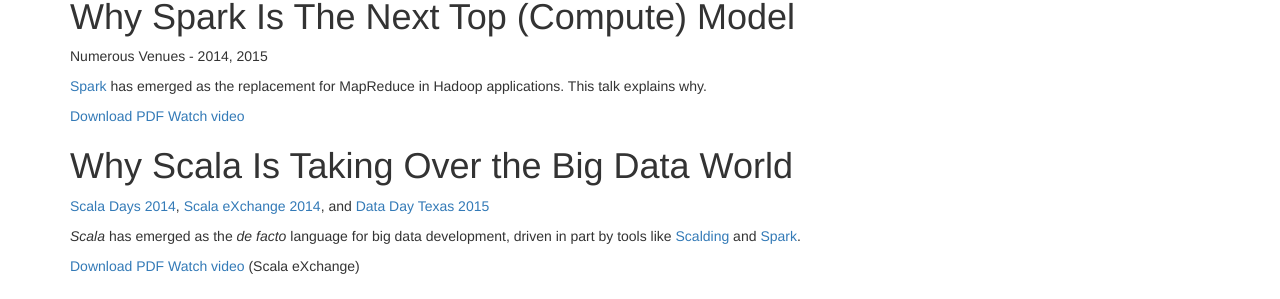
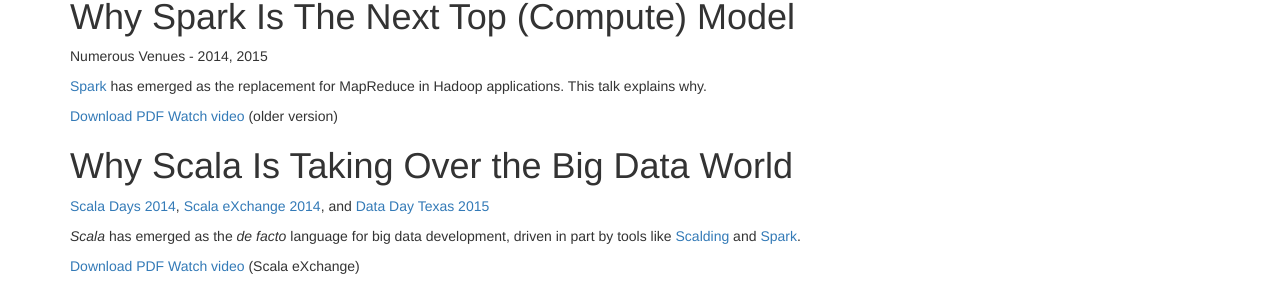
Before and after one commit to deanwampler/deanwampler.github.io, a Jekyll site: the page built from index.md, in a window 1280 px wide. Shown: the part 893-1192 px from the top of the page. Built offline with Jekyll 4.4.1, drawn with Linux system fonts in a browser that asks for light colours; nearby versions of some CDN libraries; library files that are not in the unit come from our copies.

Commit message:
Updated talk for Strata 2015.

```diff
--- a/index.md
+++ b/index.md
@@ -43,7 +43,7 @@
     <p><a href="http://spark.apache.org">Spark</a> has emerged as the replacement for <span class='keyword'>MapReduce</span> in <span class='keyword'>Hadoop</span> applications. This talk explains why.</p>
     <div class="more">
       <a href="/polyglotprogramming/papers/Spark-TheNextTopComputeModel.pdf" class="button-pdf">Download PDF</a>
-      <a href="http://www.infoq.com/presentations/spark-scala-mapreduce-java" class="button-video">Watch video</a>
+      <a href="http://www.infoq.com/presentations/spark-scala-mapreduce-java" class="button-video">Watch video</a> (older version)
       <!-- <span class="button-video-inactive">Watch video</span> (Coming Soon) -->
     </div>
   </article>
```
Also changed, not shown: polyglotprogramming/papers/index.md (+1 -1 lines).
